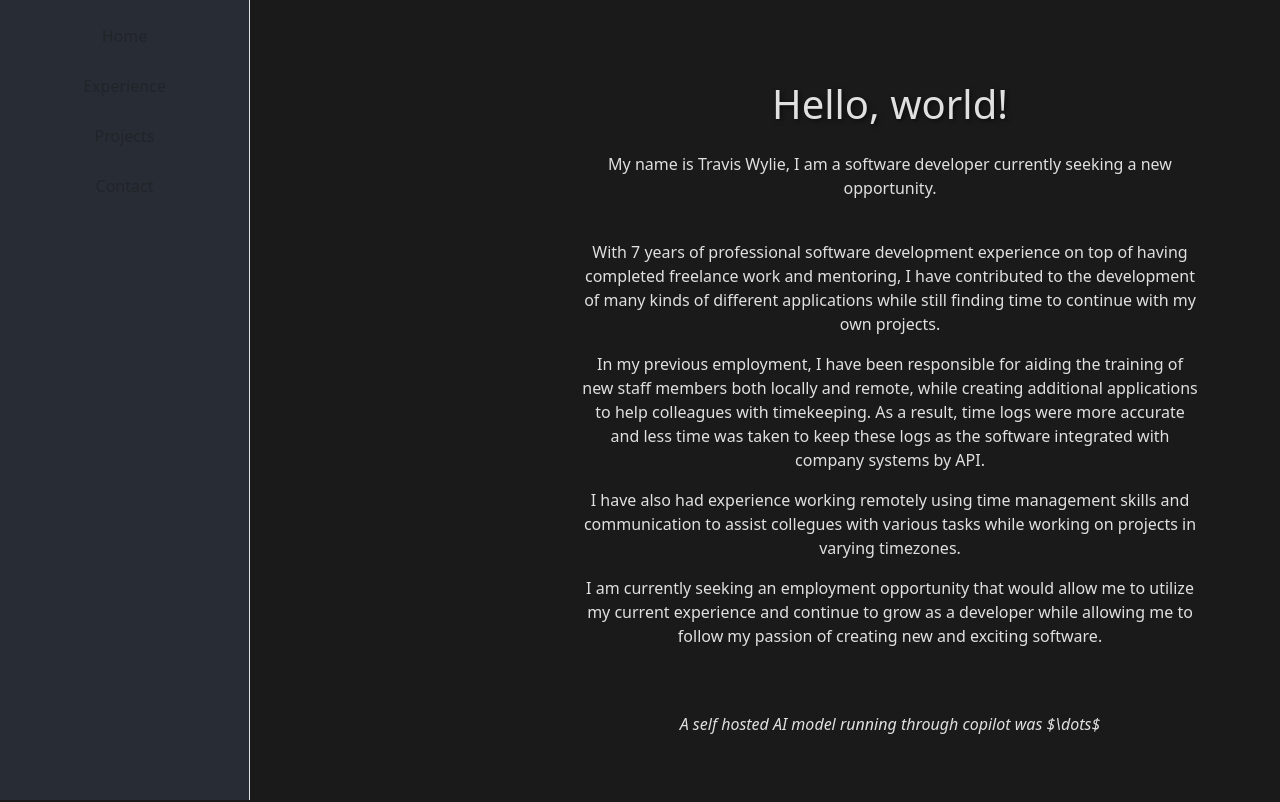
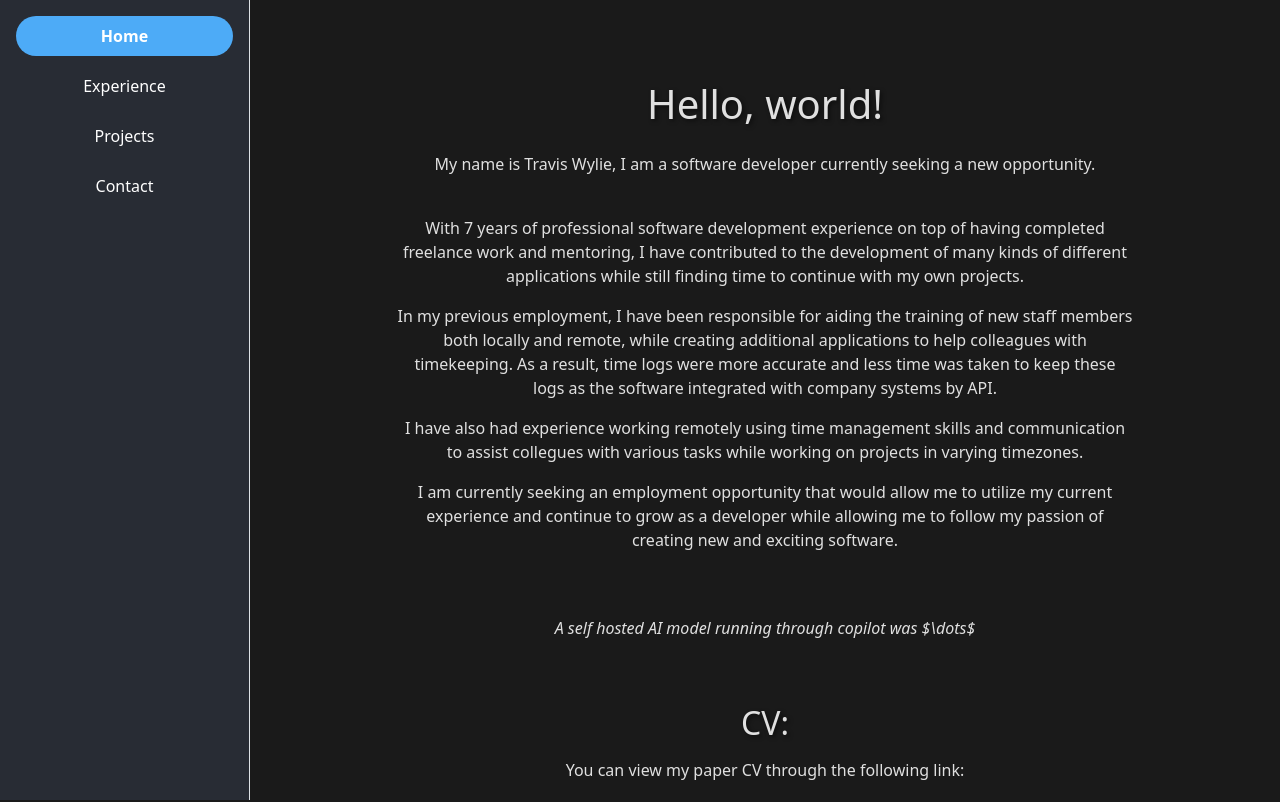
Before and after one commit to Justiphi/reactportfolio, a React (Create React App) app: page / in a window 1280 px wide. Shown: the top 802 px of the page. Built offline with nearby package versions, Linux system fonts and the light colour scheme.

Commit message:
navbar update

```diff
--- a/src/App.css
+++ b/src/App.css
@@ -62,19 +62,7 @@ body {
   margin: 0;
 }
 
-.nav-link {
-  color: white;
-  text-decoration: none;
-  padding: 10px;
-  border-radius: 5px;
-  margin-bottom: 10px;
-  display: block;
-  transition: background-color 0.3s;
-}
 
-.nav-link.active {
-  background-color: rgba(255, 255, 255, 0.2);
-}
 
 .page {
   padding: 2rem;
@@ -103,7 +91,27 @@ h1, h2 {
 .content-area {
   flex: 1;
   padding: 2rem;
-  margin-left: 250px;
+}
+
+/* Pill style for NavLinks */
+.nav-link {
+  border-radius: 50px; /* Makes it a pill shape */
+  padding: 10px 20px;
+  margin-bottom: 10px;
+  transition: all 0.3s ease;
+  color: white !important; /* Explicitly set to white to override default link blue */
+  text-decoration: none; /* Removes underline from hyperlink */
+}
+
+.nav-link:hover {
+  background-color: rgba(77, 171, 247, 0.2); /* Primary color with low opacity */
+  color: white !important;
+}
+
+.nav-link.active {
+  background-color: var(--primary-color);
+  color: white !important;
+  font-weight: bold;
 }
 
 .download-cv-btn {
--- a/src/components/Navbar.jsx
+++ b/src/components/Navbar.jsx
@@ -1,14 +1,22 @@
 import React from 'react';
-import { Link } from 'react-router-dom';
+import { NavLink } from 'react-router-dom';
 
 const Navbar = () => {
   return (
     <nav className="sidebar p-3 border-end vh-100" style={{ minWidth: '200px' }}>
       <ul className="nav flex-column">
-        <li className="nav-item"><Link to="/" className="nav-link text-dark">Home</Link></li>
-        <li className="nav-item"><Link to="/experience" className="nav-link text-dark">Experience</Link></li>
-        <li className="nav-item"><Link to="/projects" className="nav-link text-dark">Projects</Link></li>
-        <li className="nav-item"><Link to="/contact" className="nav-link text-dark">Contact</Link></li>
+        <li className="nav-item">
+          <NavLink to="/" className="nav-link">Home</NavLink>
+        </li>
+        <li className="nav-item">
+          <NavLink to="/experience" className="nav-link">Experience</NavLink>
+        </li>
+        <li className="nav-item">
+          <NavLink to="/projects" className="nav-link">Projects</NavLink>
+        </li>
+        <li className="nav-item">
+          <NavLink to="/contact" className="nav-link">Contact</NavLink>
+        </li>
       </ul>
     </nav>
   );
```
